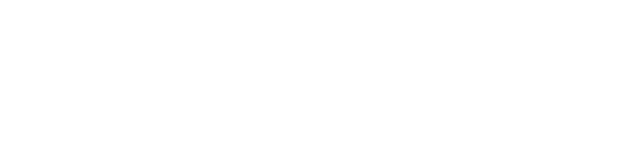
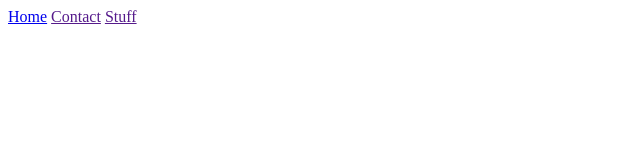
Before and after one commit to SatsumaSegment/Mini-Project, a plain HTML site: page index.html in a window 1280 px wide. Shown: the whole page, without its empty margins (0-640 px from the left). Drawn offline with Linux system fonts and the light colour scheme.

Commit message:
Added a simple navbar

```diff
--- a/index.html
+++ b/index.html
@@ -3,9 +3,15 @@
 <head>
     <meta charset="UTF-8">
     <meta name="viewport" content="width=device-width, initial-scale=1.0">
-    <title>Document</title>
+    <title>Mini-Project</title>
 </head>
 <body>
-
+    <header>
+        <nav>
+            <a href="index.html">Home</a>
+            <a href="">Contact</a>
+            <a href="">Stuff</a>
+        </nav>
+    </header>
 </body>
 </html>
```
